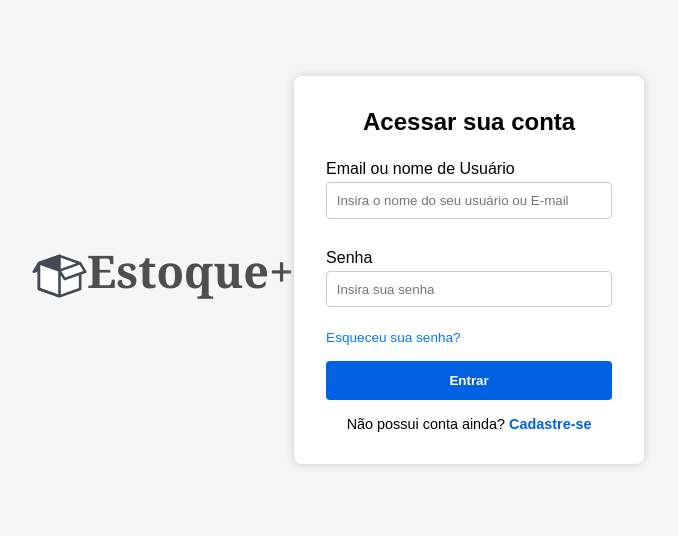
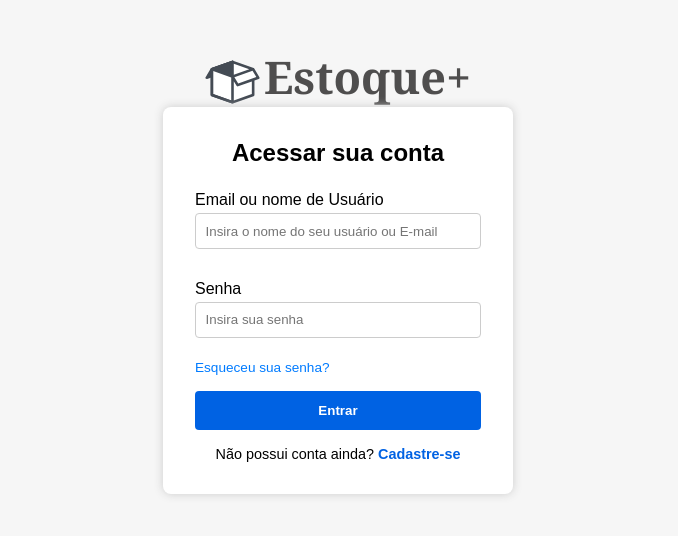
Before and after one commit to GRUPO-IV-SA-2025/PROJETO-SA-2025-EQUIPE-IV, a React (Vite) app: page /estoque-plus/telas/Login/Login in a window 1280 px wide. Shown: the part 130-666 px from the top of the page, without its empty margins (302-980 px from the left). Built offline with nearby package versions, Linux system fonts and the light colour scheme.

Commit message:
Apenas centralizei a Logo na tela de login

```diff
--- a/src/telas/Login/Login.css
+++ b/src/telas/Login/Login.css
@@ -8,6 +8,7 @@ body {
     justify-content: center;
     align-items: center;
     height: 100vh;
+    flex-direction: column;
   }
 
   .login-box {
--- a/src/telas/Login/Login.jsx
+++ b/src/telas/Login/Login.jsx
@@ -1,6 +1,8 @@
 import './Login.css';
 import iconBox from '/images/icon-caixa.svg';
 import { useNavigate } from 'react-router';
+import LogoProjeto from '../../components/LogoProjeto/LogoProjeto'
+
 
 function TelaLogin() {
     const navigate = useNavigate();
@@ -19,9 +21,7 @@ function TelaLogin() {
     return (
         <div className="login-container">
 
-            <img src={iconBox} className='style-img' alt='Icon' />
-            <h1 className='nome-projeto'>Estoque+</h1>
-
+            <LogoProjeto />
             <div className="login-box">
                 <h2 className="login-title">Acessar sua conta</h2>
 
```
